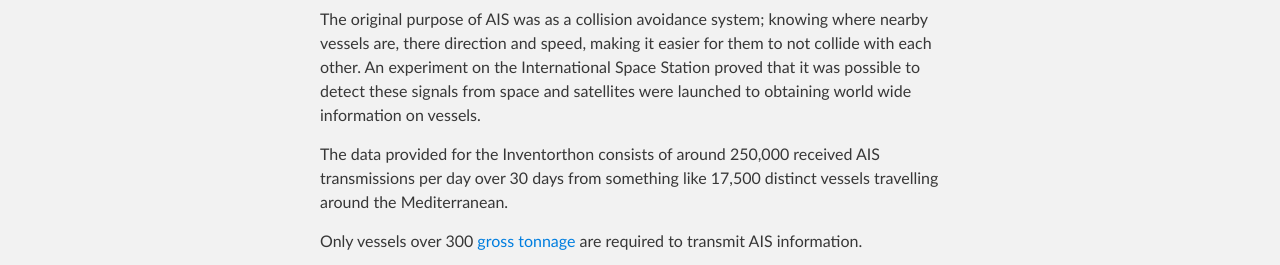
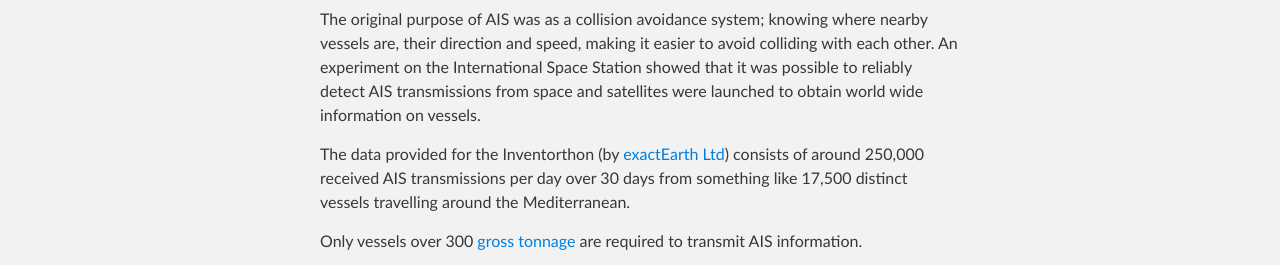
Before and after one commit to Derek-Jones/Sat-Crimebusters, a plain HTML site: page index.html in a window 1280 px wide. Shown: the part 526-791 px from the top of the page. Drawn offline with Linux system fonts and the light colour scheme.

```diff
--- a/index.html
+++ b/index.html
@@ -40,9 +40,9 @@
 <h2>
 <a name="overview" class="anchor" href="#overview"><span class="octicon octicon-link"></span></a>Overview</h2>
 
-<p>The original purpose of AIS was as a collision avoidance system; knowing where nearby vessels are, there direction and speed, making it easier for them to not collide with each other.  An experiment on the International Space Station proved that it was possible to detect these signals from space and satellites were launched to obtaining world wide information on vessels.</p>
+<p>The original purpose of AIS was as a collision avoidance system; knowing where nearby vessels are, their direction and speed, making it easier to avoid colliding with each other.  An experiment on the International Space Station showed that it was possible to reliably detect AIS transmissions from space and satellites were launched to obtain world wide information on vessels.</p>
 
-<p>The data provided for the Inventorthon consists of around 250,000 received AIS transmissions per day over 30 days from something like 17,500 distinct vessels travelling around the Mediterranean.</p>
+<p>The data provided for the Inventorthon (by <a href="http://www.exactearth.com/">exactEarth Ltd</a>) consists of around 250,000 received AIS transmissions per day over 30 days from something like 17,500 distinct vessels travelling around the Mediterranean.</p>
 
 <p>Only vessels over 300 <a href="http://en.wikipedia.org/wiki/Gross_tonnage">gross tonnage</a> are required to transmit AIS information.</p>
 
```
Also changed, not shown: params.json (+1 -1 lines).
